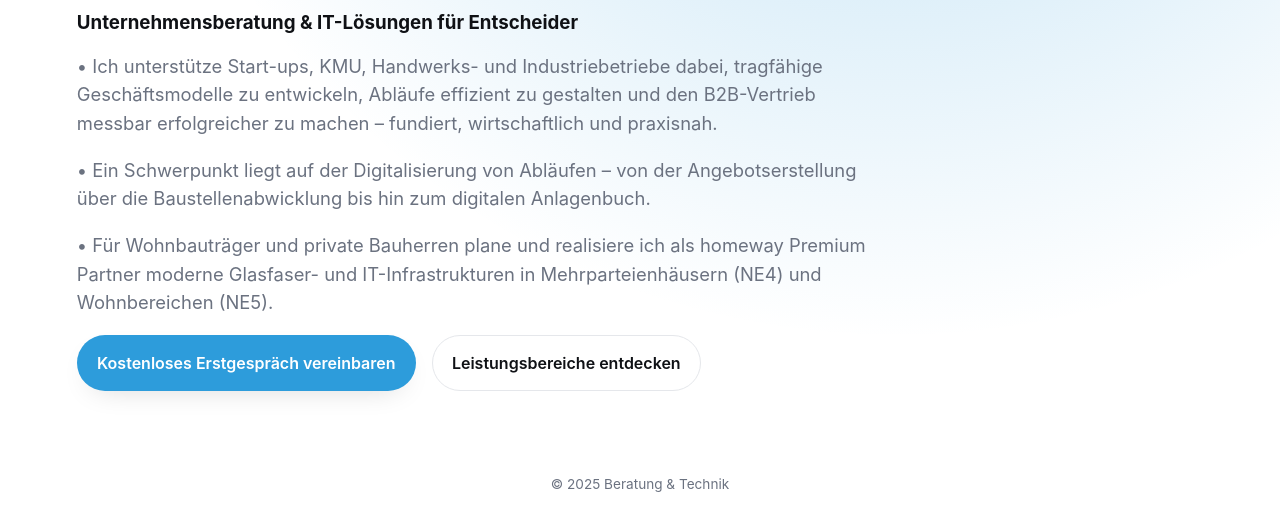
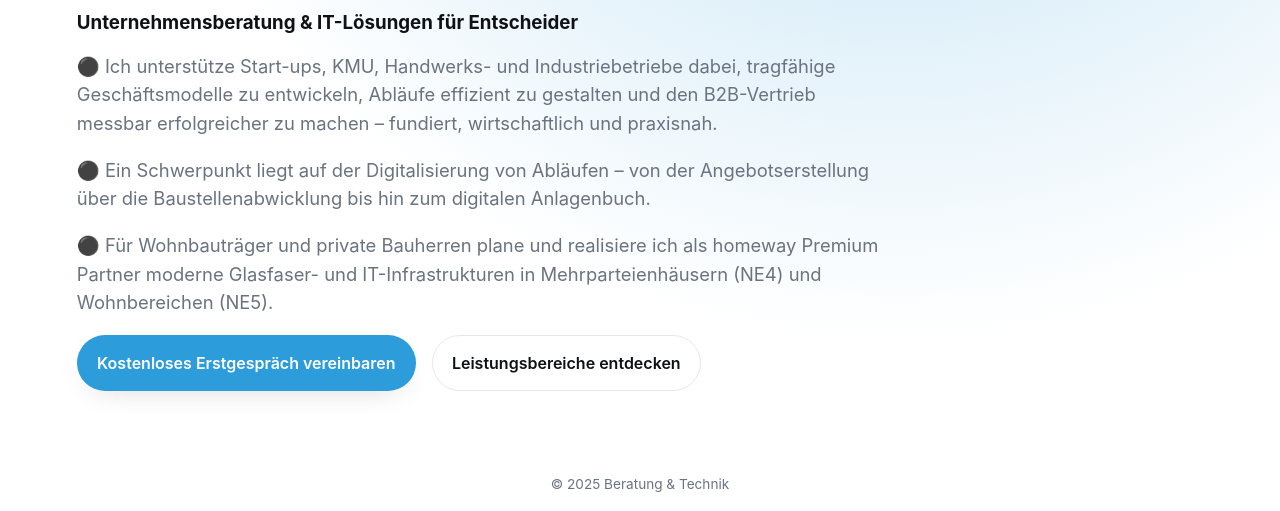
Before and after one commit to Progress654/Progress654.github.io, a plain HTML site: page index.html in a window 1280 px wide. Shown: the part 289-800 px from the top of the page. Drawn offline with Linux system fonts and the light colour scheme.

Commit message:
Update index.html

```diff
--- a/index.html
+++ b/index.html
@@ -400,9 +400,9 @@ nav {
     <!-- <h2>Strategisch denken. Praxisnah umsetzen.</h2> -->
       <h2>Strategisch denken. <span style="color: #2D9CDB;">Praxisnah umsetzen.</span></h2>
       <h3>Unternehmensberatung & IT-Lösungen für Entscheider</h3>
-      <p>&#8226; Ich unterstütze Start-ups, KMU, Handwerks- und Industriebetriebe dabei, tragfähige Geschäftsmodelle zu entwickeln, Abläufe effizient zu gestalten und den B2B-Vertrieb messbar erfolgreicher zu machen – fundiert, wirtschaftlich und praxisnah.</p>
-      <p>&#8226; Ein Schwerpunkt liegt auf der Digitalisierung von Abläufen – von der Angebotserstellung über die Baustellenabwicklung bis hin zum digitalen Anlagenbuch.</p>
-      <p>&#8226; Für Wohnbauträger und private Bauherren plane und realisiere ich als homeway Premium Partner moderne Glasfaser- und IT-Infrastrukturen in Mehrparteienhäusern (NE4) und Wohnbereichen (NE5).</p>
+      <p>&#9899; Ich unterstütze Start-ups, KMU, Handwerks- und Industriebetriebe dabei, tragfähige Geschäftsmodelle zu entwickeln, Abläufe effizient zu gestalten und den B2B-Vertrieb messbar erfolgreicher zu machen – fundiert, wirtschaftlich und praxisnah.</p>
+      <p>&#9899; Ein Schwerpunkt liegt auf der Digitalisierung von Abläufen – von der Angebotserstellung über die Baustellenabwicklung bis hin zum digitalen Anlagenbuch.</p>
+      <p>&#9899; Für Wohnbauträger und private Bauherren plane und realisiere ich als homeway Premium Partner moderne Glasfaser- und IT-Infrastrukturen in Mehrparteienhäusern (NE4) und Wohnbereichen (NE5).</p>
       <div style="margin-top:1rem; display:flex; gap:1rem; flex-wrap:wrap;">
         <a class="btn btn-primary" href="#kontakt">Kostenloses Erstgespräch vereinbaren</a>
         <a class="btn btn-outline" href="#portfolio">Leistungsbereiche entdecken</a>
```
